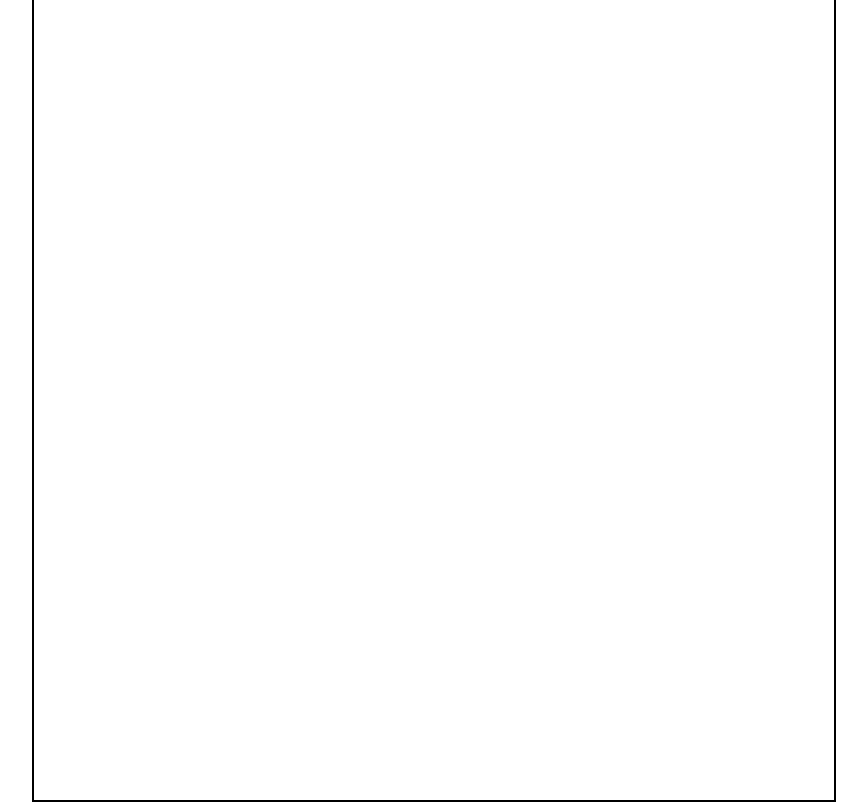
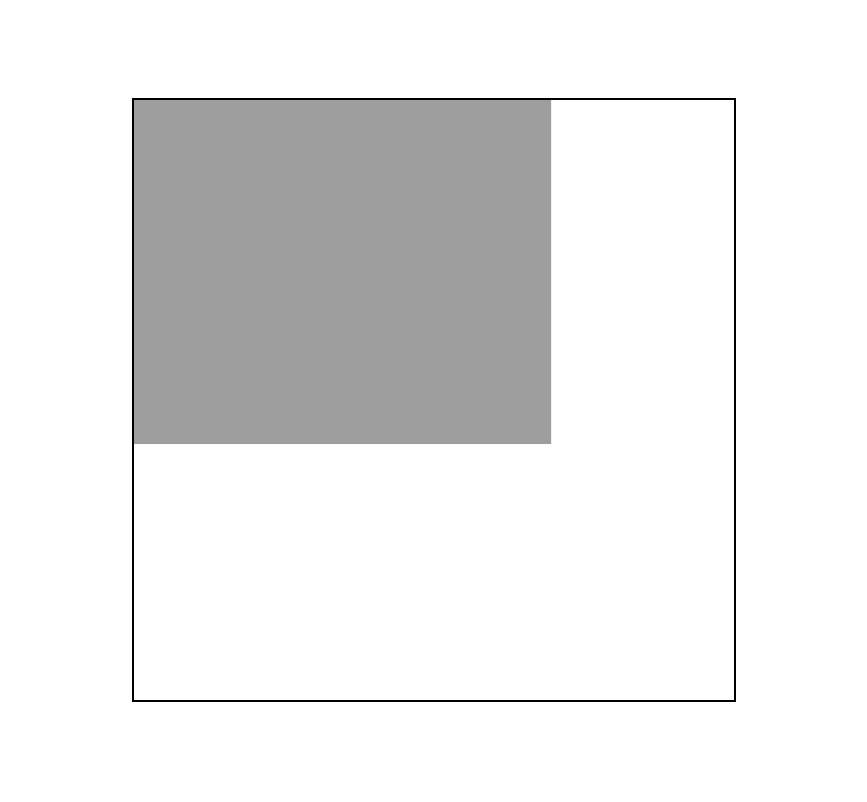
Before and after one commit to elPoeta/canvas-sprite-animation, a plain HTML site: page index.html in a window 1280 px wide. Shown: the whole page, without its empty margins (206-1073 px from the left). Drawn offline with Linux system fonts and the light colour scheme.

Commit message:
draw image

```diff
--- a/css/styles.css
+++ b/css/styles.css
@@ -12,8 +12,8 @@ body {
   top: 50%;
   left: 50%;
   transform: translate(-50%, -50%);
-  height: 800px;
-  width: 800px;
+  height: 600px;
+  width: 600px;
   border: 2px solid #000;
 }
 
--- a/js/app.js
+++ b/js/app.js
@@ -0,0 +1,16 @@
+/** @type {HTMLCanvasElement} */
+
+const canvas = document.querySelector('#canvas');
+const ctx = canvas.getContext('2d');
+const CANVAS_WIDTH = canvas.width = 600;
+const CANVAS_HEIGHT = canvas.height = 600;
+const image = document.querySelector('img');
+
+
+
+const animate = () => {
+  ctx.clearRect(0, 0, CANVAS_WIDTH, CANVAS_HEIGHT);
+  ctx.drawImage(image, 0, 0, 575, 523, 0, 0, CANVAS_WIDTH, CANVAS_HEIGHT);
+  requestAnimationFrame(animate);
+}
+animate();
```
Also changed, not shown: 1 other file.
